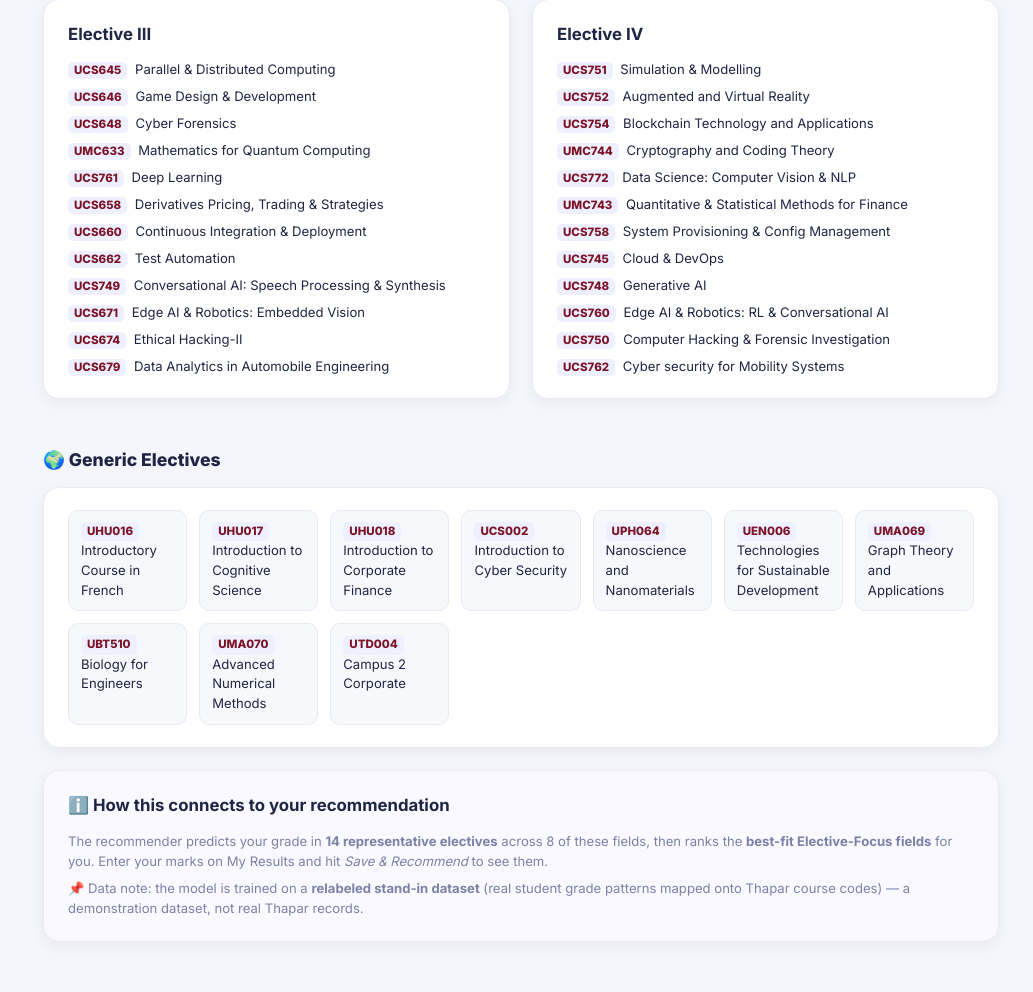
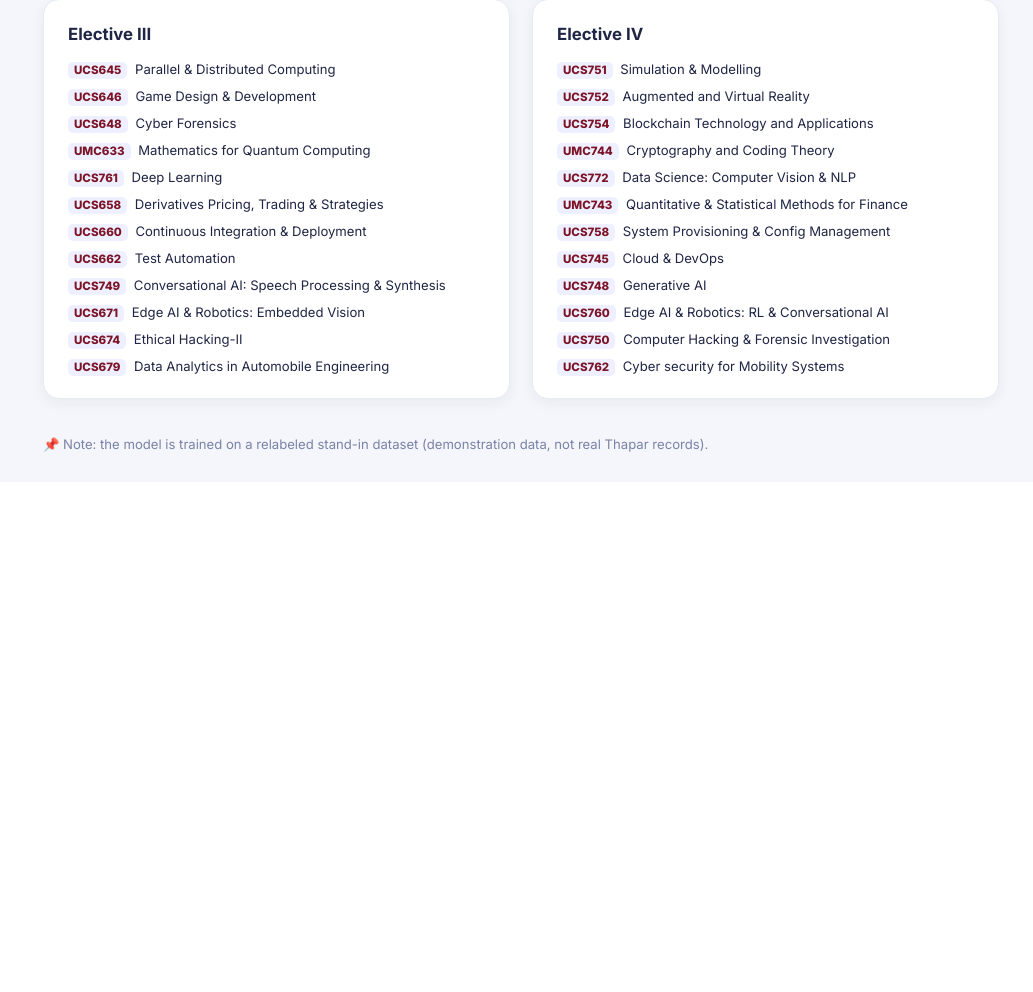
Before and after one commit to NarinderKaur00/course-field-recommendation, a Flask app: page /fields in a window 1280 px wide. Shown: the part 1961-2953 px from the top of the page, without its empty margins (247-1280 px from the left). After the commit the page ends 2413 px from the top, so only its background shows below. Run offline with Flask 3, Linux system fonts and the light colour scheme; the visitor is signed in with stand-in values (Sample User, id 1); some libraries are stand-ins or nearby versions.

Commit message:
Fields page: remove Generic Electives grid + 'how this connects' panel; keep one-line dataset disclosure

```diff
--- a/portal/templates/fields.html
+++ b/portal/templates/fields.html
@@ -47,28 +47,8 @@
   {% endfor %}
 </div>
 
-<h3 class="section-head">🌍 Generic Electives</h3>
-<section class="panel">
-  <div class="marks-grid">
-    {% for code, cname in generic %}
-      <div class="generic-chip"><span class="course-code">{{ code }}</span> {{ cname }}</div>
-    {% endfor %}
-  </div>
-</section>
-
-<section class="panel info-panel">
-  <h3 class="panel-title">ℹ️ How this connects to your recommendation</h3>
-  <p class="muted small">
-    The recommender predicts your grade in <strong>14 representative electives</strong> across
-    8 of these fields, then ranks the <strong>best-fit Elective-Focus fields</strong> for you.
-    Enter your marks on <a href="{{ url_for('results') }}">My Results</a> and hit
-    <em>Save &amp; Recommend</em> to see them.
-  </p>
-  <p class="muted small" style="margin-top:8px">
-    📌 Data note: the model is trained on a <strong>relabeled stand-in dataset</strong> (real
-    student grade patterns mapped onto Thapar course codes) — a demonstration dataset, not real
-    Thapar records.
-  </p>
-</section>
+<p class="muted small" style="margin-top:14px">
+  📌 Note: the model is trained on a relabeled stand-in dataset (demonstration data, not real Thapar records).
+</p>
 
 {% endblock %}
```
